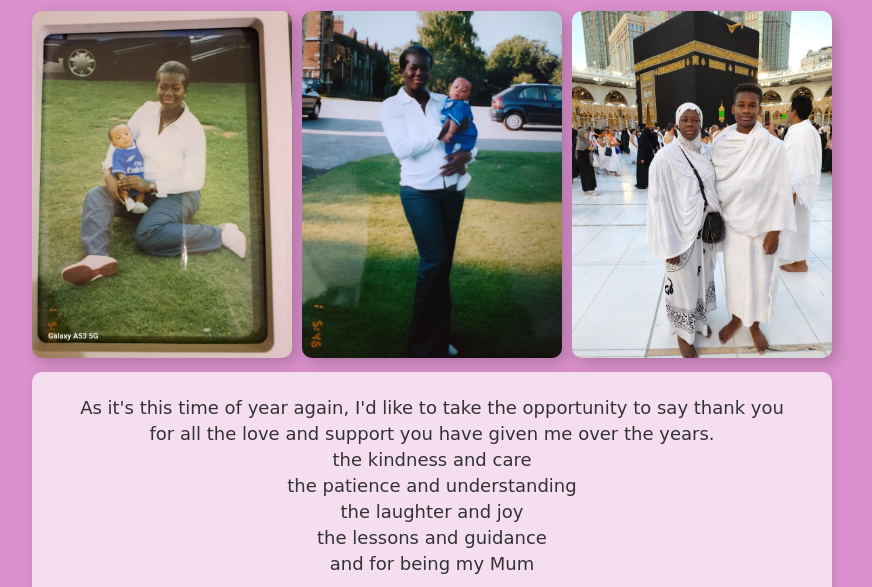
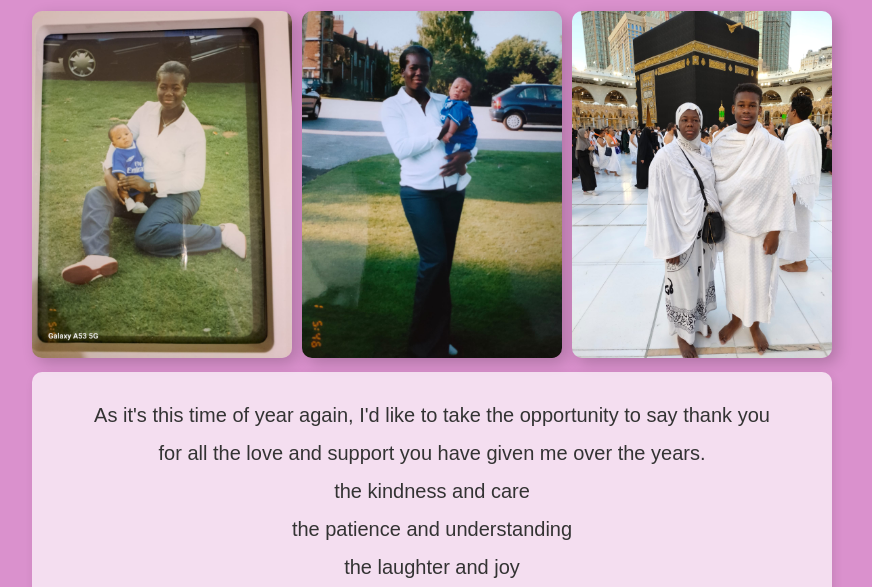
Before and after one commit to tunderbell/tunderbell.github.io, a plain HTML site: page index.html in a window 1280 px wide. Shown: the part 164-751 px from the top of the page, without its empty margins (208-1080 px from the left). Drawn offline with Linux system fonts and the light colour scheme.

Commit message:
Update styles.css

```diff
--- a/styles.css
+++ b/styles.css
@@ -1,11 +1,13 @@
 /* Basic styles */
 body {
-    font-family: 'Verdana', sans-serif;
+    font-family: 'Poppins', sans-serif;
     background-color: #da91cd; /* Pink background */
     text-align: center;
     margin: 0;
     padding: 0;
 }
+
+@import url('https://fonts.googleapis.com/css2?family=Poppins:wght@300;400;600&display=swap');
 
 /* Container for centering content */
 .container {
@@ -59,10 +61,11 @@ h1 {
 
 /* Main text styling */
 .main-text p {
-    font-size: 18px;
+    font-size: 20px; /* Slightly larger */
     color: #333;
-    font-family: 'Dancing Script', cursive;
-    margin: 5px 0;
+    margin: 8px 0;
+    font-weight: 400; /* Normal weight for readability */
+    line-height: 1.5;
 }
 
 /* Bottom row images - fully centered */
```
